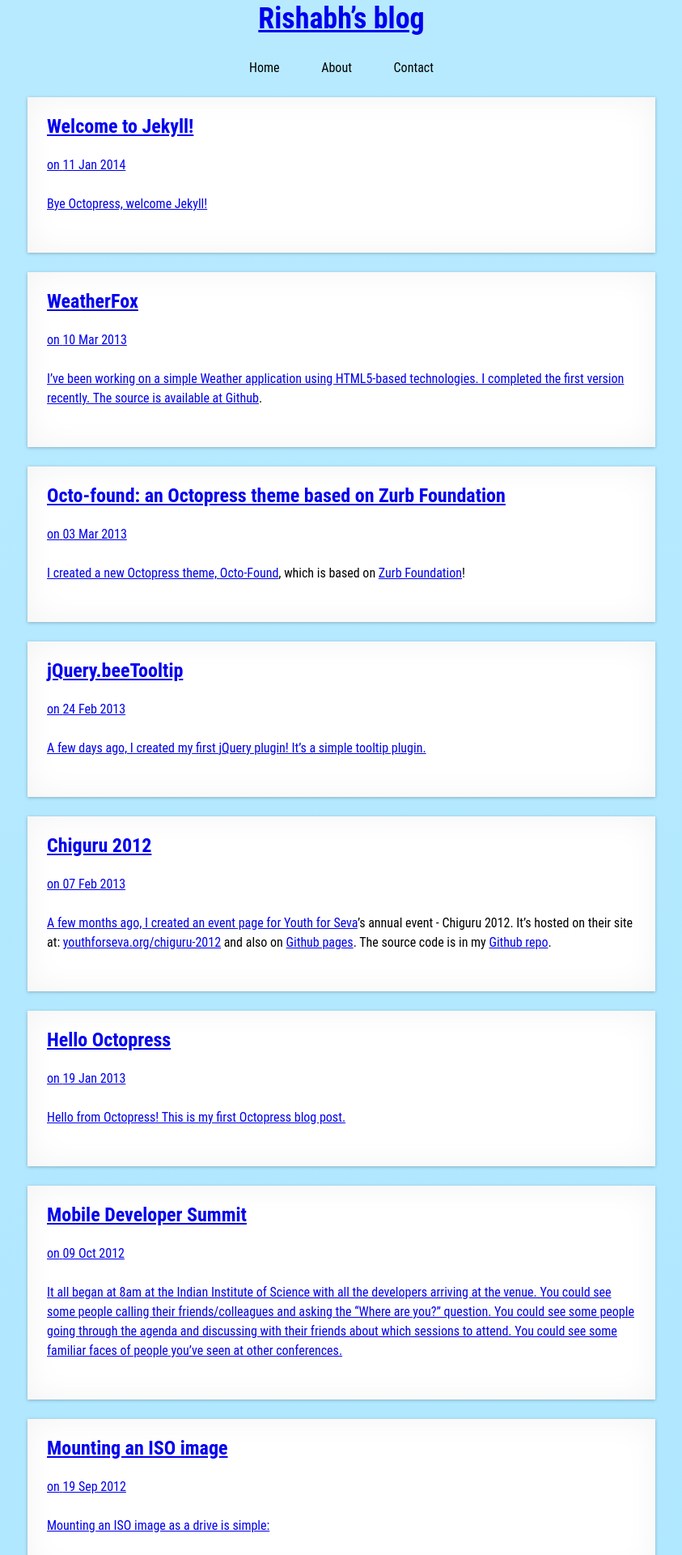
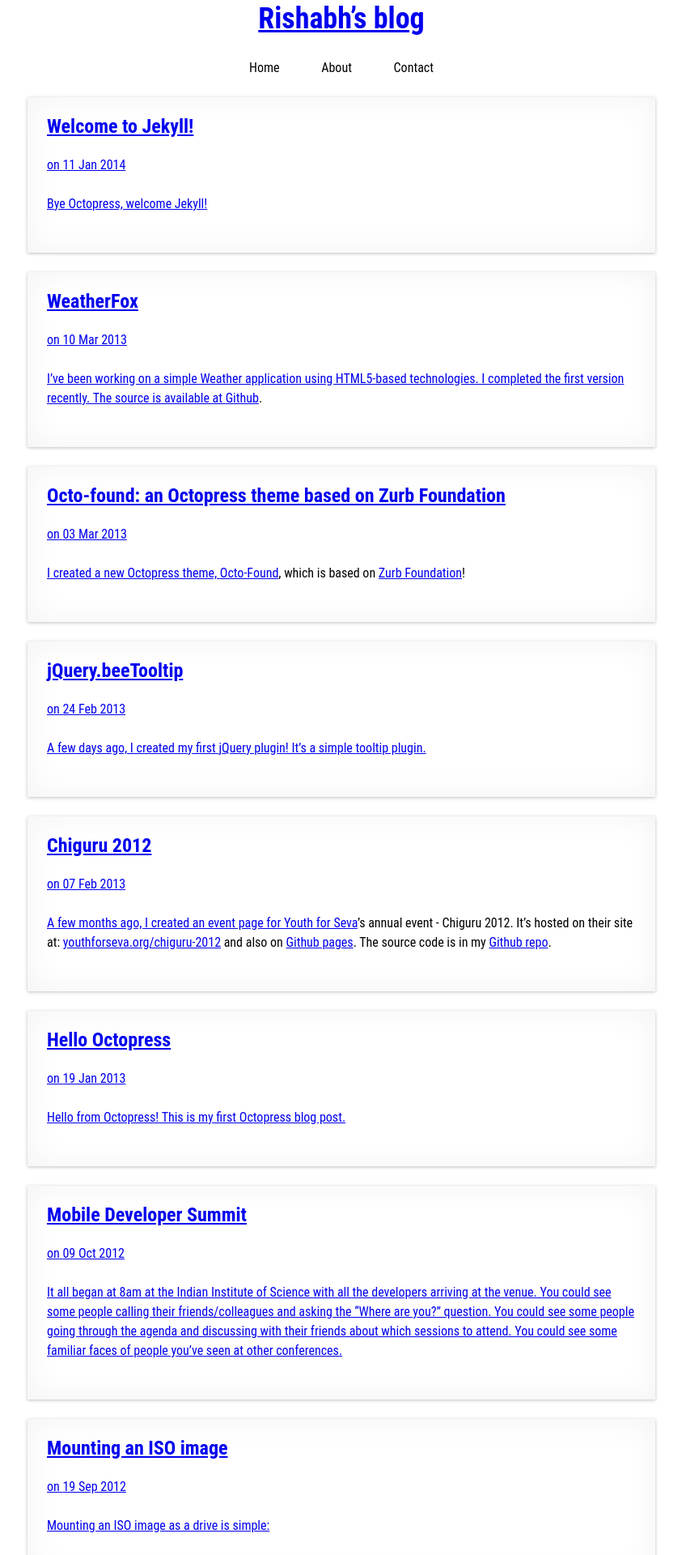
Before and after one commit to rishabh-ink/rishabhsrao.github.io, a Jekyll site: the page built from index.html, in a window 1280 px wide. Shown: the top 1920 px of the page at 81% size, without its empty margins (218-1061 px from the left). Built offline with Jekyll 4.4.1, drawn with Linux system fonts in a browser that asks for light colours; Markdown is read by kramdown in place of the engine named in the settings.

Commit message:
Removed bg gradient.

```diff
--- a/css/main.css
+++ b/css/main.css
@@ -4395,7 +4395,6 @@ label,
  */
 /* line 1, ui/_body.scss */
 body {
-  background: linear-gradient(to bottom, #b7eaff 0%, #94dfff 100%);
   font-family: "Roboto Condensed", sans-serif;
 }
 
--- a/css/ui/_body.scss
+++ b/css/ui/_body.scss
@@ -1,4 +1,3 @@
 body {
-  background: linear-gradient(to bottom, $bg-sky-start 0%, $bg-sky-end 100%);
   font-family: "Roboto Condensed", sans-serif;
 }
```
